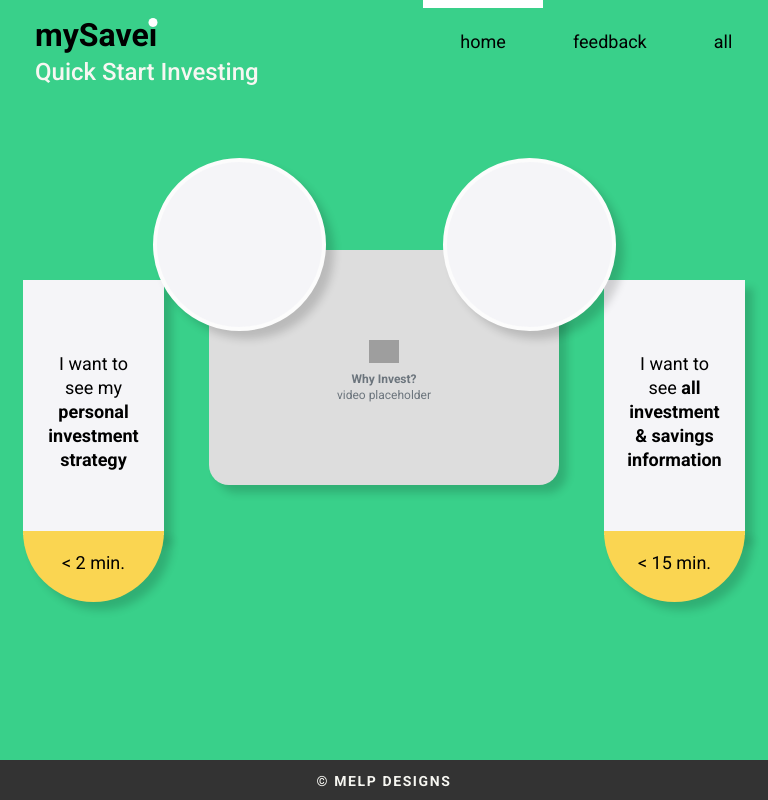
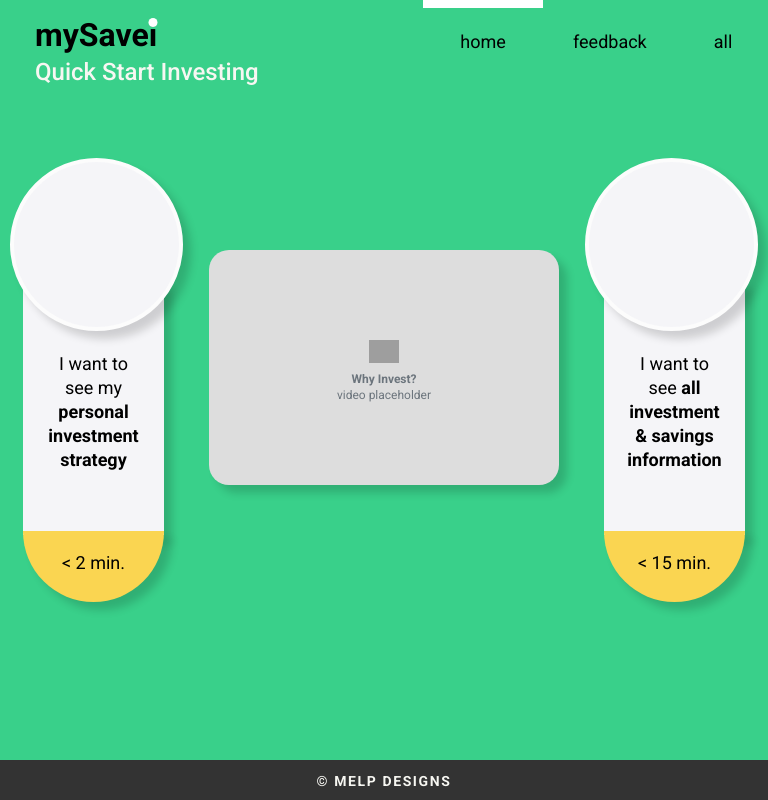
Before and after one commit to melanierosson/mysavei, a React (Create React App) app: page / in a window 768 px wide. Built offline with nearby package versions, Linux system fonts and the light colour scheme; grey boxes are pictures that could not be loaded.

Commit message:
stupid clock circles only showed the correct posiitoning in brave browser

```diff
--- a/src/css/home.css
+++ b/src/css/home.css
@@ -139,22 +139,24 @@
     box-shadow: 8px 8px 8px rgba(0, 0, 0, 0.16);
   }
   ul.options-list div.circle:first-of-type {
-    margin-left: -370px;
+    left: 55px;
   }
 }
 @media screen and (min-width: 768px) and (max-width: 1023px) {
   ul.options-list div.circle:first-of-type {
-    margin-left: -290px;
+    left: auto;
+    margin-left: -575px;
   }
 }
 @media screen and (min-width: 768px) {
   ul.options-list div.circle:last-of-type {
-    margin-left: 370px;
+    right: 55px;
   }
 }
 @media screen and (min-width: 768px) and (max-width: 1023px) {
   ul.options-list div.circle:last-of-type {
-    margin-left: 290px;
+    right: auto;
+    margin-right: -575px;
   }
 }
 @media screen and (min-width: 768px) {
--- a/src/scss/home.scss
+++ b/src/scss/home.scss
@@ -132,15 +132,17 @@
         }
         margin-top:178px;
         div.circle:first-of-type {
-            margin-left:-370px;
+            left:55px;
             @media screen and (max-width:1023px) {
-                margin-left:-290px;
+                left:auto;
+                margin-left:-575px;
             }
         }
         div.circle:last-of-type {
-            margin-left:370px;
+            right:55px;
             @media screen and (max-width:1023px) {
-                margin-left:290px;
+                right:auto;
+                margin-right:-575px;
             }
         }
         li:first-of-type {
```
